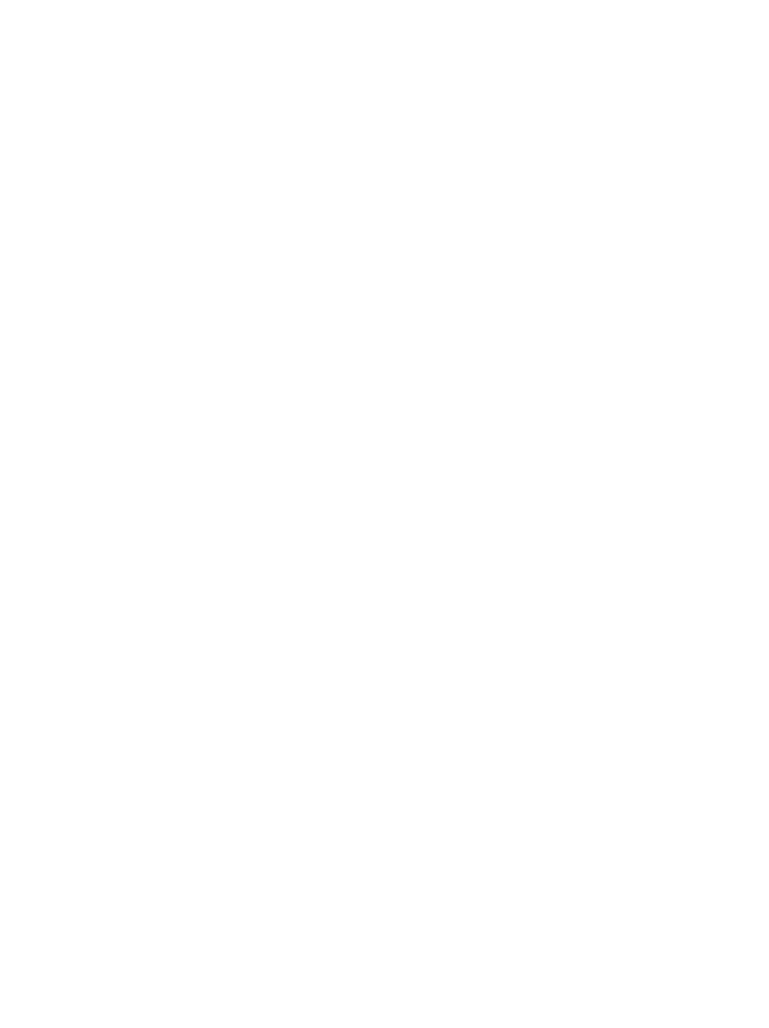
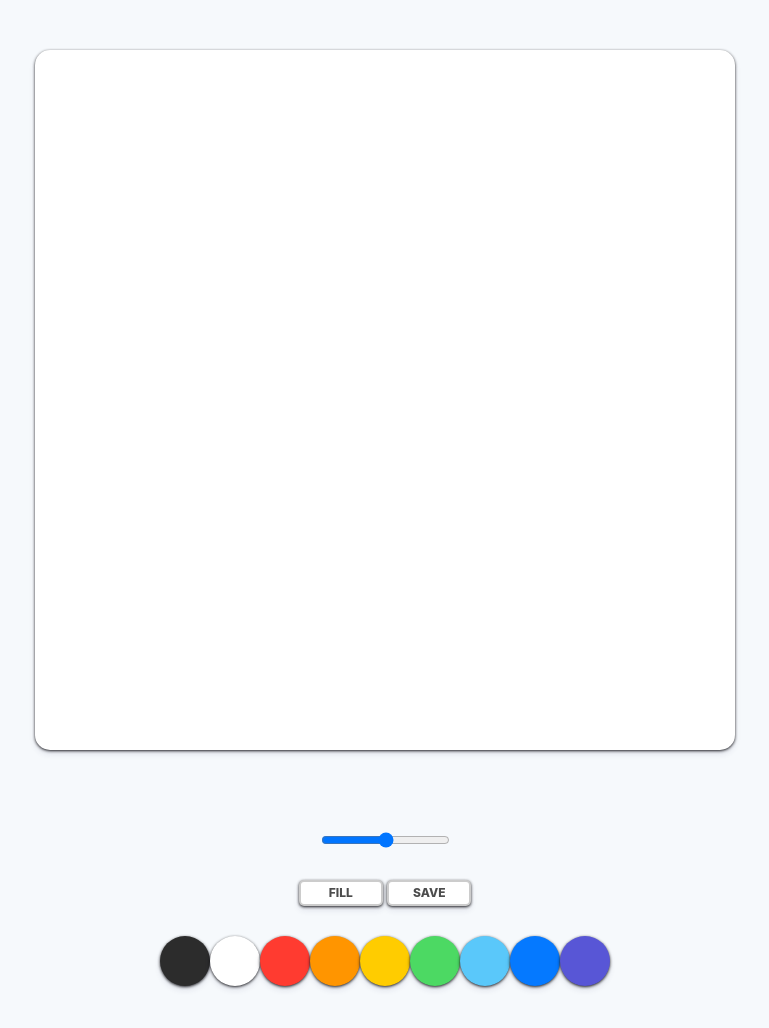
Before and after one commit to Maphnew/paintjs, a plain HTML site: page index.html in a window 1280 px wide. Shown: the whole page, without its empty margins (255-1024 px from the left). Before the commit the page ends 800 px from the top, so only its background shows below. Drawn offline with Linux system fonts and the light colour scheme.

Commit message:
2D Context

```diff
--- a/app.js
+++ b/app.js
@@ -0,0 +1,41 @@
+const canvas = document.getElementById("jsCanvas");
+const ctx = canvas.getContext("2d");
+
+canvas.width = 700;
+canvas.height = 700;
+
+ctx.strokeStyle = "#2c2c2c";
+ctx.lineWidth = "2.5";
+
+let painting = false;
+
+function stopPainting(){
+    painting = false;
+}
+
+function startPainting(){
+    painting = true;
+}
+
+function onMouseMove(event){
+    const x = event.offsetX;
+    const y = event.offsetY;
+    if(!painting){
+        ctx.beginPath();
+        ctx.moveTo(x, y);
+    } else {
+        ctx.lineTo(x, y);
+        ctx.stroke();
+    }
+}
+
+function onMouseDown(event){
+    painting = true;
+}
+
+if(canvas) {
+    canvas.addEventListener("mousemove", onMouseMove);
+    canvas.addEventListener("mousedown", startPainting);
+    canvas.addEventListener("mouseup", stopPainting);
+    canvas.addEventListener("mouseleave", stopPainting);
+}
--- a/index.html
+++ b/index.html
@@ -8,6 +8,31 @@
     <title>PaintJS</title>
 </head>
 <body>
+    <canvas id ="jsCanvas" class="canvas"></canvas>
+    <div class="controls">
+        <div class="controls__range">
+            <input type="range" id="jRange"min="0.1" max="5" vlaue="2.5" step="0.1"/>
+        </div>
+        <div class="controls__btns">
+            <button id="jsMode">
+                Fill
+            </button>
+            <button id="jsSave">
+                Save
+            </button>
+        </div>
+        <div class="controls__colors" id="jsColors">
+            <div class="controls__color" style="background-color: #2c2c2c"></div>
+            <div class="controls__color" style="background-color: white"></div>
+            <div class="controls__color" style="background-color: #ff3b30"></div>
+            <div class="controls__color" style="background-color: #ff9500"></div>
+            <div class="controls__color" style="background-color: #ffcc00"></div>
+            <div class="controls__color" style="background-color: #4cd963"></div>
+            <div class="controls__color" style="background-color: #5ac8fa"></div>
+            <div class="controls__color" style="background-color: #0579ff"></div>
+            <div class="controls__color" style="background-color: #5856d6"></div>
+        </div>
+    </div>
     <script = src="app.js"></script>
 </body>
 </html>
--- /dev/null
+++ b/reset.css
@@ -0,0 +1,43 @@
+html, body, div, span, applet, object, iframe,
+h1, h2, h3, h4, h5, h6, p, blockquote, pre,
+a, abbr, acronym, address, big, cite, code,
+del, dfn, em, img, ins, kbd, q, s, samp,
+small, strike, strong, sub, sup, tt, var,
+b, u, i, center,
+dl, dt, dd, ol, ul, li,
+fieldset, form, label, legend,
+table, caption, tbody, tfoot, thead, tr, th, td,
+article, aside, canvas, details, embed,
+figure, figcaption, footer, header, hgroup,
+menu, nav, output, ruby, section, summary,
+time, mark, audio, video {
+	margin: 0;
+	padding: 0;
+	border: 0;
+	font-size: 100%;
+	font: inherit;
+	vertical-align: baseline;
+}
+/* HTML5 display-role reset for older browsers */
+article, aside, details, figcaption, figure,
+footer, header, hgroup, menu, nav, section {
+	display: block;
+}
+body {
+	line-height: 1;
+}
+ol, ul {
+	list-style: none;
+}
+blockquote, q {
+	quotes: none;
+}
+blockquote:before, blockquote:after,
+q:before, q:after {
+	content: '';
+	content: none;
+}
+table {
+	border-collapse: collapse;
+	border-spacing: 0;
+}
--- a/styles.css
+++ b/styles.css
@@ -0,0 +1,66 @@
+@import "reset.css";
+body{
+    background-color: #f6f9fc;
+    font-family: -apple-system, BlinkMacSystemFont, 'Segoe UI', Roboto, Oxygen, Ubuntu, Cantarell, 'Open Sans', 'Helvetica Neue', sans-serif;
+    display: flex;
+    flex-direction: column;
+    align-items: center;
+    padding: 50px 0px;
+}
+
+.canvas{
+    width: 700px;
+    height: 700px;
+    background-color: white;
+    border-radius: 15px;
+    box-shadow: 0 4px 6px rgba(50, 50, 93, 0.11), 0 1px 3px rgba(0,0,0,0.88);
+
+}
+
+.controls {
+    margin-top: 80px;
+    display: flex;
+    flex-direction: column;
+    align-items: center;
+}
+
+.controls .controls__btns {
+    margin-bottom: 30px;
+}
+
+.controls__btns button {
+    all: unset;
+    cursor: pointer;
+    background-color: white;
+    padding: 5px 0px;
+    width: 80px;
+    text-align: center;
+    border-radius: 5px;
+    box-shadow: 0 4px 6px rgba(50, 50, 93, 0.11), 0 1px 3px rgba(0,0,0,0.88);
+    border: 2px solid rgba(0,0,0,0.2);
+    color:  rgba(0,0,0,0.7);
+    text-transform: uppercase;
+    font-weight: 800;
+    font-size: 12px;
+
+}
+.controls__btns button:active {
+    transform: scale(0.98);
+}
+
+.controls .controls__colors {
+    display : flex;
+}
+
+.controls__colors .controls__color {
+    width: 50px;
+    height: 50px;
+    border-radius: 25px;
+    cursor: pointer;
+    box-shadow: 0 4px 6px rgba(50, 50, 93, 0.11), 0 1px 3px rgba(0,0,0,0.88);
+}
+
+
+.controls .controls__range {
+    margin-bottom: 30px;
+}
```
